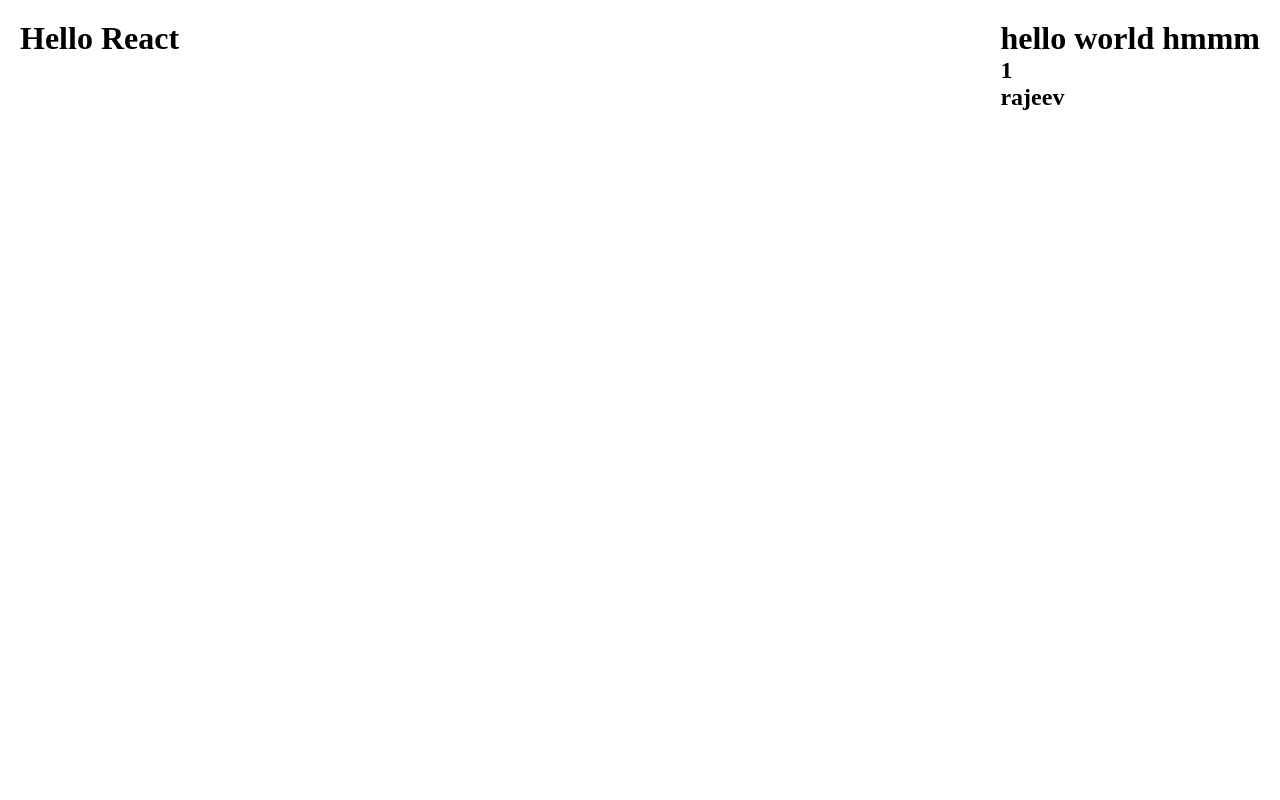
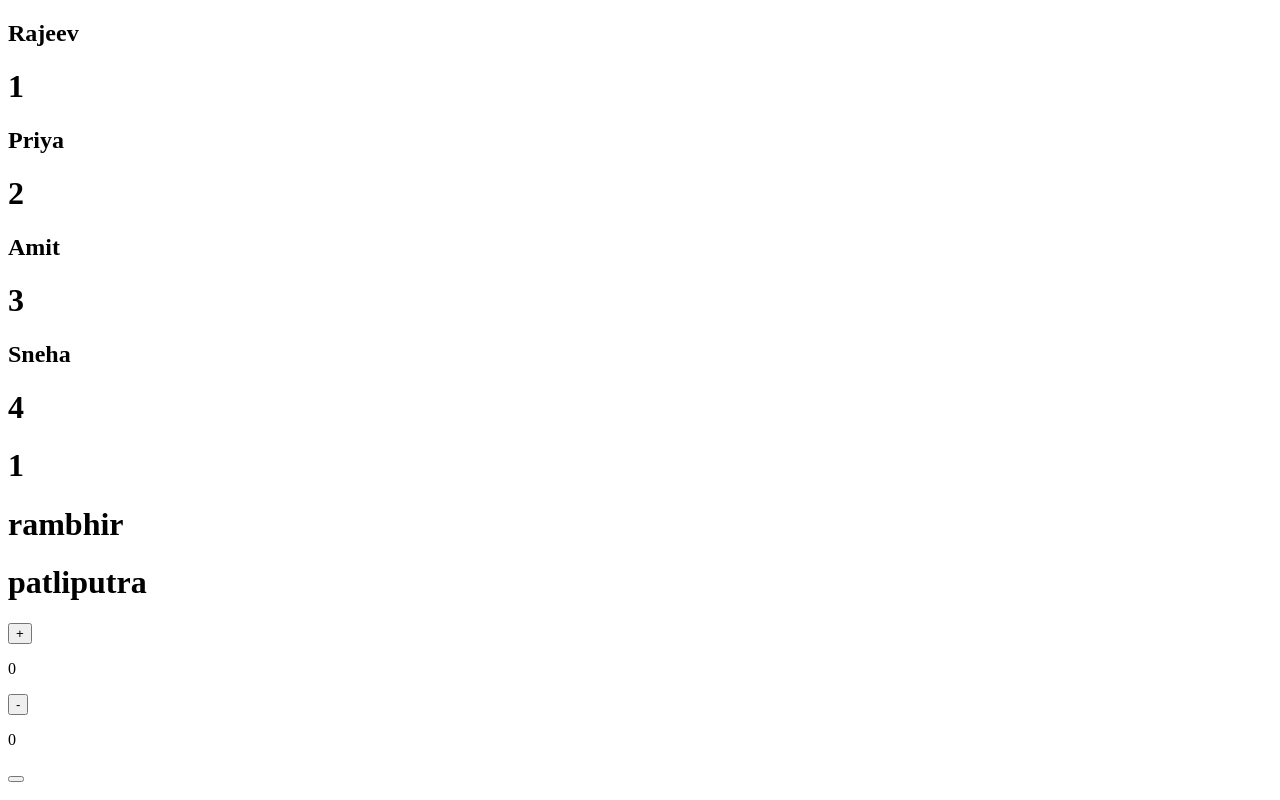
Before and after one commit to rajeevranjan125/react-js-learning, a React (Vite) app in the folder react-learning/: page / in a window 1280 px wide. Built offline with nearby package versions, Linux system fonts and the light colour scheme.

Commit message:
learned props in details and interface

```diff
--- a/react-learning/src/App.css
+++ /dev/null
@@ -1,14 +0,0 @@
-/* Reset default margin and padding */
-* {
-  margin: 0;
-  padding: 0;
-  box-sizing: border-box;
-}
-
-.app-container {
-  display: flex;
-  justify-content: space-between;
-  align-items: flex-start;
-  height: 100vh; /* Full viewport height */
-  padding: 20px;
-}
--- a/react-learning/src/App.tsx
+++ /dev/null
@@ -1,17 +0,0 @@
-import Hello from './Hello'
-import './App.css'
-
-function App() {
-  return (
-    <div className="app-container">
-      <div className="top-left">
-        <h1>Hello React</h1>
-      </div>
-      <div className="top-right">
-        <Hello />
-      </div>
-    </div>
-  )
-}
-
-export default App
--- /dev/null
+++ b/react-learning/src/components/App.tsx
@@ -0,0 +1,107 @@
+// import Hello from './Hello'
+import EmployeeCard from './EmployeeCard'
+import type { StudentInfoInter } from '../types/StudentInfoInter';
+import StudentInfo from './StudentInfo';
+import { useState } from 'react';
+
+function App() {
+
+  const students = [
+    {
+      id: 1,
+      name: "Rajeev",
+      class: "A"
+    },
+    {
+      id: 2,
+      name: "Priya",
+      class: "B"
+    },
+    {
+      id: 3,
+      name: "Amit",
+      class: "C"
+    },
+    {
+      id: 4,
+      name: "Sneha",
+      class: "D"
+    },
+    {
+      id: 5,
+      name: "Vikram",
+      class: "E"
+    }
+  ];
+
+  //too repetative code -> use interface here
+  // const studentInfo: {
+  //   id: number,
+  //   name: string,
+  //   address: string
+  // } = {
+  //   id: 1,
+  //   name: 'rahul',
+  //   address: 'jamshedpur'
+  // }
+
+  const studentInfo: StudentInfoInter = {
+    id: 1,
+    name: 'rambhir',
+    address: 'patliputra'
+  }
+
+  const [count, setCount] = useState(0);
+
+  const incrementCount = () => {
+    setCount(prev => prev+1);
+    setCount(prev => prev+1);
+    };
+
+  const decrementCount = () => {
+    // setCount(count - 1); not recommended
+    setCount(prev => prev -1);
+    setCount(prev => prev -1);
+  }
+
+  let count2 =0;
+
+  return (
+    <div className="app-container">
+      {/* <div className="top-left">
+        <h1>Hello React</h1>
+      </div>
+      <div className="top-right">
+        <Hello />
+      </div> */}
+      <div>
+        {/* Props are simply the arguments of a React component. */}
+        <div className='student-1'>
+          <EmployeeCard name={students[0].name} id={students[0].id} />
+        </div>
+        <div className='student-2'>
+          <EmployeeCard name={students[1].name} id={students[1].id} />
+        </div>
+        <div className='student-3'>
+          <EmployeeCard name={students[2].name} id={students[2].id} />
+        </div>
+        <div className='student-4'>
+          <EmployeeCard name={students[3].name} id={students[3].id} />
+        </div>
+        <div>
+          <StudentInfo props={studentInfo} />
+        </div>
+      </div>
+      <div>
+        <button onClick={incrementCount}>+</button>
+        <p>{count}</p>
+        <button onClick={decrementCount}>-</button>
+        {/* without use state */}
+        <p>{count2}</p>
+        <button onClick={()=>count2++}></button>
+      </div>
+    </div>
+  )
+}
+
+export default App
--- /dev/null
+++ b/react-learning/src/components/EmployeeCard.tsx
@@ -0,0 +1,12 @@
+const EmployeeCard = ({name, id}: { name: string, id: number }) => {
+
+    return (
+        <>
+            <h2>{name}</h2>
+            <h1>{id}</h1>
+        </>
+    )
+}
+
+
+export default EmployeeCard;
--- /dev/null
+++ b/react-learning/src/components/StudentInfo.tsx
@@ -0,0 +1,15 @@
+const StudentInfo = ({props}
+) => {
+    const{id,name,address} = props;
+    return (
+
+        <div>
+            <h1>{id}</h1>
+            <h1>{name}</h1>
+            <h1>{address}</h1>
+        </div>
+    );
+
+}
+
+export default StudentInfo;
--- a/react-learning/src/main.tsx
+++ b/react-learning/src/main.tsx
@@ -1,6 +1,6 @@
 import { StrictMode } from 'react'
 import { createRoot } from 'react-dom/client'
-import App from './App.tsx'
+import App from './components/App.tsx'
 
 createRoot(document.getElementById('root')!).render(
   <StrictMode>
--- /dev/null
+++ b/react-learning/src/types/StudentInfoInter.ts
@@ -0,0 +1,5 @@
+export interface StudentInfoInter{
+    id:number,
+    name:string,
+    address?: string
+}
```
Also changed, not shown: react-learning/src/components/Hello.tsx (renamed from react-learning/src/Hello.tsx).
